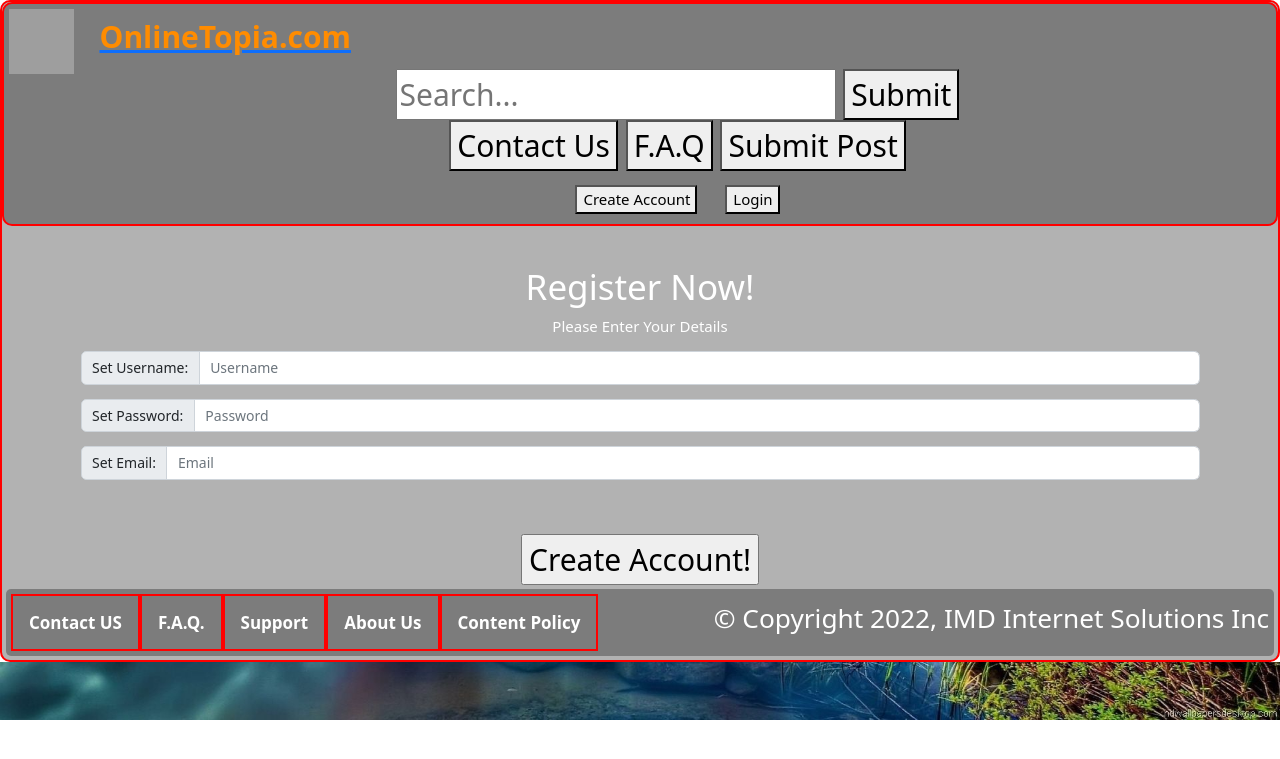
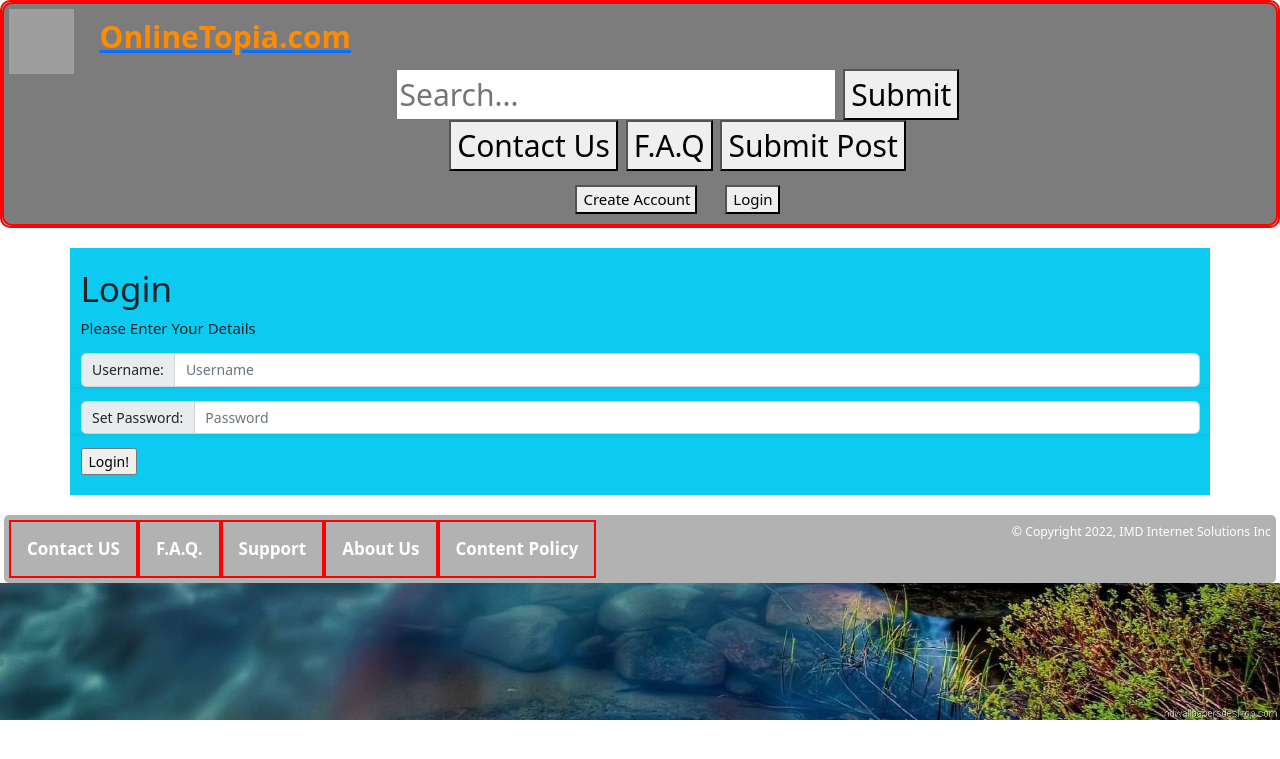
Before and after one commit to MattieWasTaken/WebDevSec, a PHP site: page /login.php in a window 1280 px wide. Shown: the top 759 px of the page. Run offline with PHP 8.4, Linux system fonts and the light colour scheme; grey boxes are pictures that could not be loaded.

Commit message:
Hashing Implemented

```diff
--- a/login.php
+++ b/login.php
@@ -4,92 +4,81 @@
 
 <head>
 <title>IMD Forum - Create Account </title>
-
+<link rel="stylesheet" ref="stylesheet2" href="index.css"/>
 <link rel="stylesheet" ref="stylesheet3" href="style.css"/>
 <link href="https://cdn.jsdelivr.net/npm/bootstrap@5.2.0-beta1/dist/css/bootstrap.min.css" rel="stylesheet" integrity="sha384-0evHe/X+R7YkIZDRvuzKMRqM+OrBnVFBL6DOitfPri4tjfHxaWutUpFmBp4vmVor" crossorigin="anonymous">
 <script src="https://cdn.jsdelivr.net/npm/bootstrap@5.2.0-beta1/dist/js/bootstrap.bundle.min.js" integrity="sha384-pprn3073KE6tl6bjs2QrFaJGz5/SUsLqktiwsUTF55Jfv3qYSDhgCecCxMW52nD2" crossorigin="anonymous"></script>
-<link rel="stylesheet" ref="stylesheet2" href="index.css"/>
+
+<header>
+    <?php include_once 'header.php'?>
+</header>
 
 </head>
 
-<header> <?php include_once 'header.php'?>
 
 <body>
 
-<div>
+<div class="container bg-info text-dark">
 <form action="registration.php" method=POST>
-    <div class="container bg-transparent">
+
         <div class="row">
-        <h1> Register Now!</h1>
+        <h1>Login</h1>
         <p> Please Enter Your Details</p>
         </div>
-
         <div class="row">
-        <div class="input-group mb-3">
-        <span class="input-group-text" id="basic-addon1">Set Username:</span>
+        <div class="input-group mb-3 shadow-sm">
+        <span class="input-group-text" id="basic-addon1">Username:</span>
         <input type="text" name="username" class="form-control" placeholder="Username" aria-label="Username" aria-describedby="basic-addon1" required>
         </div>
         </div>
         <div class="row">
-        <div class="input-group mb-3">
+        <div class="input-group mb-3 shadow-sm">
         <span class="input-group-text" id="basic-addon1">Set Password:</span>
-        <input type="text" name="password" class="form-control" placeholder="Password" aria-label="Username" aria-describedby="basic-addon1" required>
+        <input type="password" name="password" class="form-control" placeholder="Password" aria-label="Password" aria-describedby="basic-addon1" required>
         </div>
         </div>
-        <div class="row">
-        <div class="input-group mb-3">
-        <span class="input-group-text" id="basic-addon1">Set Email:</span>
-        <input type="text" name="email" class="form-control" placeholder="Email" aria-label="Username" aria-describedby="basic-addon1" required>
-        </div>
-        </div>
-        </div>
-        </div>
-        <input type="submit" name="create" value="Create Account!">
-    </div></form>
-</div>
+        <input type="submit" name="login" value="Login!">
+
+   </form>
+
+
 
 <div>
-    <?php if(isset($_POST['create'])){
+<?php if(isset($_POST['login'])){
             $username = $_POST['username'];
             $password = $_POST['password'];
             $email = $_POST['email'];
+            $confirmPassword = $_POST['cpassword'];
+            $hashed= hash('sha512', $password);
+            $validUsername = "SELECT * FROM users WHERE username ='$username';";
+            $uCheck = mysqli_query($conn, $validUsername);
+            $validEmail = "SELECT * FROM users WHERE email ='$email';";
+            $eCheck = mysqli_query($conn, $validEmail);
+            if(mysqli_num_rows($uCheck)> 0 || $username="") {
+                echo "<script type='text/javascript'>
+                alert('Username is Already In Use') </script>";
+            }else if(mysqli_num_rows($eCheck)>0 || $email ==""){
+                echo "<script type='text/javascript'>
+                alert('Email is Already In Use') </script>";
+            }else if($password==""){
+                echo "<script type='text/javascript'>
+                alert('Password does not meet requirements') </script>";
+            }else if($password!=$confirmPassword){
+                echo "<script type='text/javascript'>
+                alert('Passwords do not match') </script>";
+            }else{
+                $stmt = $conn->prepare("INSERT INTO users (username, password, email) VALUES (?,?,?);");
+                $stmt -> bind_param("sss", $username, $hashed, $email);
+                $result = $stmt->execute();
+                if($result){
+                    header("Location: index.php?createAccount=true");
 
-            $stmt = $conn->prepare("INSERT INTO users (username, password, email) VALUES (?,?,?);");
-            $stmt -> bind_param("sss", $username, $password, $email);
-            $result = $stmt->execute();
-            if($result){
-                echo "Account Created!";
             }
-
     }
-        /*
-        $sql_u = "SELECT * FROM users WHERE username ='$username'";
-        $sql_e = "SELECT * FROM users WHERE email ='$email'";
-        $res_u = mysqli_query($conn, $mysql_u);
-        $res_e = mysqli_query($conn, $mysql_e);
-
-        if(mysqli_num_rows($res_u)> 0 ){
-            $name_error = "This name is already in use";
-        }else if(mysqli_num_rows($res_e) > 0 ){
-            $email_error = "This Email is already in use";
-        }else{
-            $stmt = $conn->prepare("INSERT INTO users (username, password, email) VALUES (?,?,?);");
-            $stmt -> bind_param("sss", $username, $password, $email);
-            $result = $stmt->execute();
-            if($result){
-                echo "Account Created!";
-                exit();
-            }
-
-        }
-    }
-    */
-
-
-    ?>
+}
+?>
 </div>
-
-
+</div>
 </body>
 
 
```
Also changed, not shown: registration.php (+36 -23 lines).
